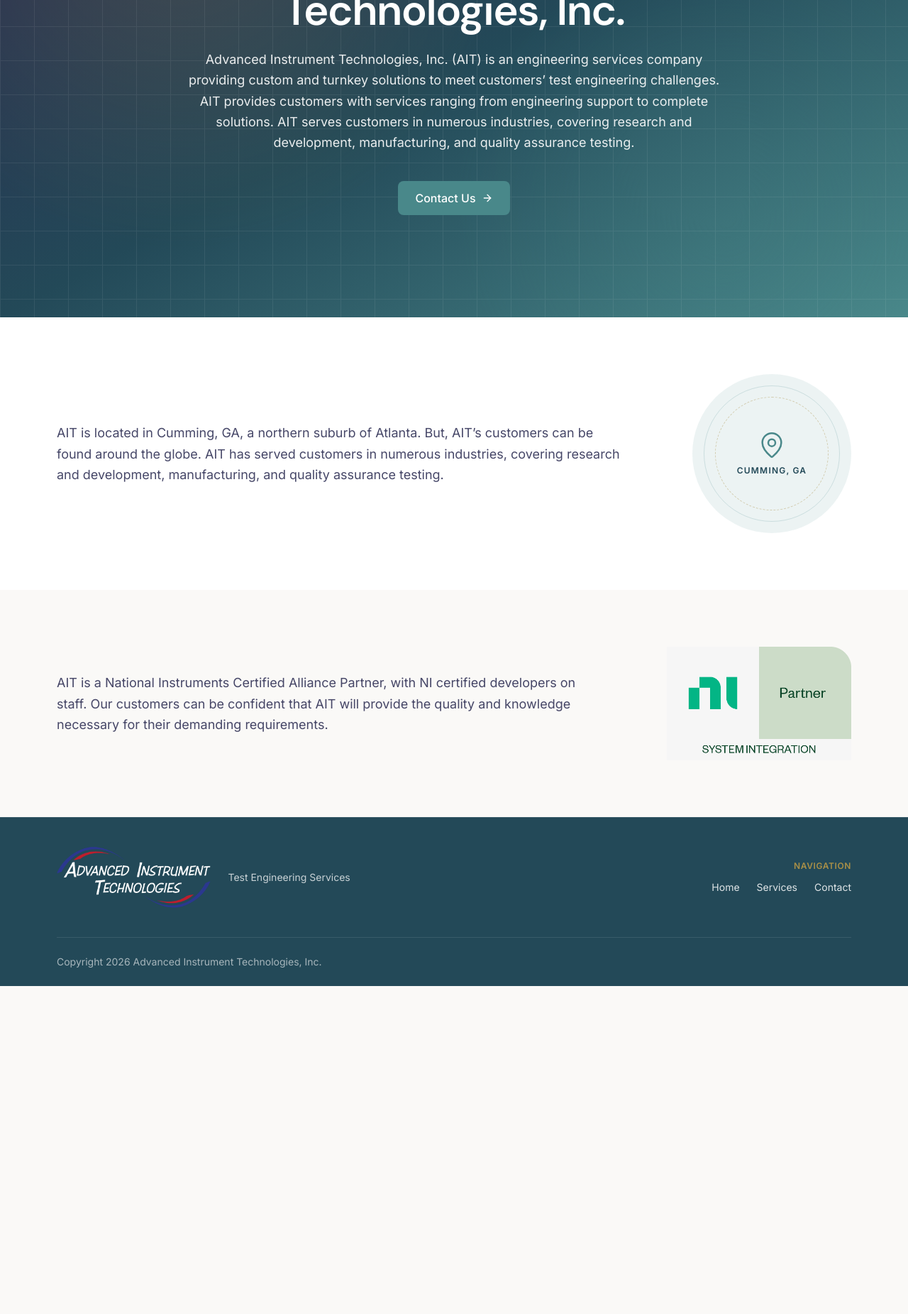
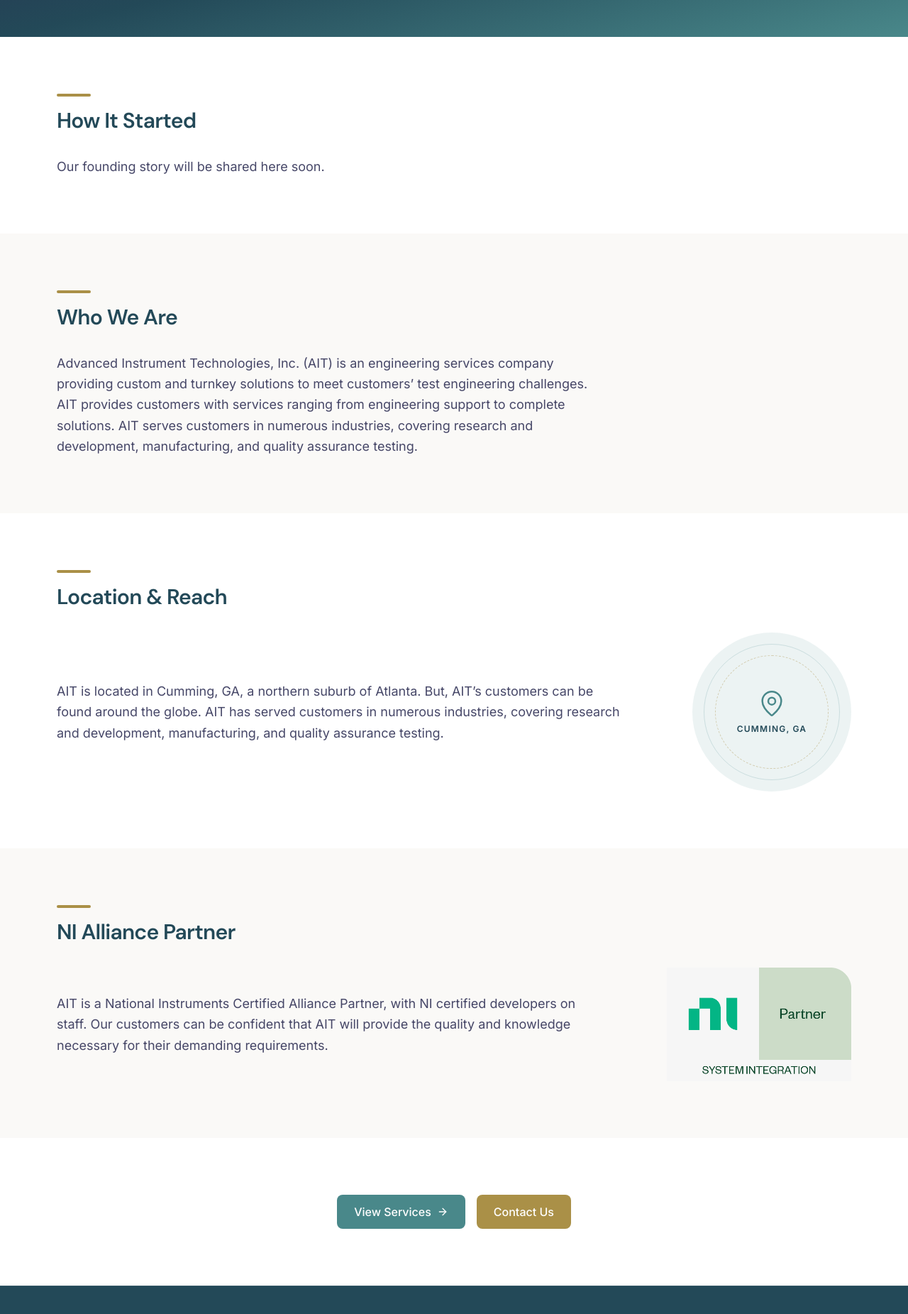
Before and after one commit to kplakosh/AIT, a React (Vite) app: page /about in a window 1280 px wide. Before the commit this address led to /. Shown: the part 340-2191 px from the top of the page at 71% size. Before the commit the page ends 1729 px from the top, so only its background shows below. Built offline with nearby package versions, Linux system fonts and the light colour scheme; no server answers.

Commit message:
Add About Us page and fix cross-page navigation.
Introduce Phase 8 About page with How It Started and relocated Home content, centralize routes, scroll to top on navigation, and update nav, sitemap, and strategy docs without hash-based URLs.

Co-authored-by: Cursor <cursoragent@cursor.com>

```diff
--- a/scripts/generate-seo-files.mjs
+++ b/scripts/generate-seo-files.mjs
@@ -4,7 +4,7 @@ import { loadEnv } from 'vite'
 
 const env = loadEnv('production', process.cwd(), '')
 const siteUrl = (env.VITE_SITE_URL || 'https://www.aitechinc.com').replace(/\/$/, '')
-const paths = ['/', '/services', '/contact']
+const paths = ['/', '/about', '/services', '/contact']
 
 const urlEntries = paths
   .map((path) => {
--- a/src/components/layout/Header.tsx
+++ b/src/components/layout/Header.tsx
@@ -1,6 +1,6 @@
 import { useCallback, useEffect, useRef, useState } from 'react'
 import { NavLink } from 'react-router-dom'
-import { navLinks } from '../../content/site'
+import { navLinks, routes } from '../../content/site'
 import { focusRing } from '../../lib/a11y'
 import { cn } from '../../lib/cn'
 import { pageGutter } from '../../lib/layout'
@@ -35,7 +35,7 @@ export function Header() {
       >
         <div className={cn(pageGutter, 'flex items-center justify-between gap-4 py-3')}>
           <NavLink
-            to="/"
+            to={routes.home}
             className={cn('shrink-0 rounded-md', focusRing)}
             onClick={() => setMobileOpen(false)}
           >
--- a/src/components/layout/PageLayout.tsx
+++ b/src/components/layout/PageLayout.tsx
@@ -5,12 +5,14 @@ import { focusRing } from '../../lib/a11y'
 import { cn } from '../../lib/cn'
 import { Footer } from './Footer'
 import { Header } from './Header'
+import { ScrollToTop } from './ScrollToTop'
 
 export function PageLayout() {
   const { meta, noIndex } = useRouteSeo()
 
   return (
     <>
+      <ScrollToTop />
       <SiteSeo meta={meta} noIndex={noIndex} />
       <a
         href="#main-content"
--- /dev/null
+++ b/src/components/layout/ScrollToTop.tsx
@@ -0,0 +1,12 @@
+import { useLayoutEffect } from 'react'
+import { useLocation } from 'react-router-dom'
+
+export function ScrollToTop() {
+  const { pathname } = useLocation()
+
+  useLayoutEffect(() => {
+    window.scrollTo(0, 0)
+  }, [pathname])
+
+  return null
+}
--- a/src/components/services/ServiceCard.tsx
+++ b/src/components/services/ServiceCard.tsx
@@ -1,6 +1,6 @@
 import type { LucideIcon } from 'lucide-react'
 import { Code2, Cpu, HelpCircle, Layers, Mail } from 'lucide-react'
-import { servicesContent } from '../../content/site'
+import { servicesContent, routes } from '../../content/site'
 import { cn } from '../../lib/cn'
 import { ButtonLink } from '../ui/Button'
 import { Card } from '../ui/Card'
@@ -48,7 +48,7 @@ export function ServiceCard({ section, variant = 'default', className = '' }: Se
 
       {section.id === 'let-us-help-you' ? (
         <div className="mt-6">
-          <ButtonLink to="/contact">Contact Us</ButtonLink>
+          <ButtonLink to={routes.contact}>Contact Us</ButtonLink>
         </div>
       ) : null}
     </Card>
--- a/src/components/ui/Card.tsx
+++ b/src/components/ui/Card.tsx
@@ -6,6 +6,7 @@ type CardVariant = 'default' | 'elevated' | 'accent'
 type CardProps = {
   children: ReactNode
   className?: string
+  id?: string
   variant?: CardVariant
 }
 
@@ -15,9 +16,12 @@ const variantClasses: Record<CardVariant, string> = {
   accent: 'border border-deep-teal/10 border-t-4 border-t-warm-gold bg-white shadow-sm',
 }
 
-export function Card({ children, className = '', variant = 'default' }: CardProps) {
+export function Card({ children, className = '', id, variant = 'default' }: CardProps) {
   return (
-    <div className={cn('rounded-xl p-6 transition-shadow hover:shadow-md', variantClasses[variant], className)}>
+    <div
+      id={id}
+      className={cn('rounded-xl p-6 transition-shadow hover:shadow-md', variantClasses[variant], className)}
+    >
       {children}
     </div>
   )
--- a/src/content/site.ts
+++ b/src/content/site.ts
@@ -19,10 +19,19 @@ export const colors = {
   warmGold: '#aa9047',
 } as const
 
+/** Internal app routes — single source of truth for links and redirects. */
+export const routes = {
+  home: '/',
+  about: '/about',
+  services: '/services',
+  contact: '/contact',
+} as const
+
 export const navLinks = [
-  { label: 'Home', path: '/' },
-  { label: 'Services', path: '/services' },
-  { label: 'Contact', path: '/contact' },
+  { label: 'Home', path: routes.home },
+  { label: 'About', path: routes.about },
+  { label: 'Services', path: routes.services },
+  { label: 'Contact', path: routes.contact },
 ] as const
 
 export const pageMeta = {
@@ -31,6 +40,13 @@ export const pageMeta = {
     description:
       'LabVIEW and TestStand test engineering and integration services. Turnkey solutions and development.',
     path: '/',
+    ogImage: '/images/logo.png',
+  },
+  about: {
+    title: 'About Us | Advanced Instrument Technologies',
+    description:
+      'Learn about AIT — test engineering services, company history, Cumming GA location, and NI Alliance Partner credentials.',
+    path: '/about',
     ogImage: '/images/logo.png',
   },
   services: {
@@ -61,6 +77,20 @@ export const homeContent = {
     width: 500,
     height: 308,
   },
+} as const
+
+export const aboutContent = {
+  pageSubtitle:
+    'Engineering services and turnkey test solutions for research, manufacturing, and quality assurance.',
+  whoWeAre: homeContent.intro,
+  howItStarted: {
+    title: 'How It Started',
+    // Draft placeholder — replace with your story when ready.
+    body: 'Our founding story will be shared here soon.',
+  },
+  location: homeContent.location,
+  niAlliance: homeContent.niAlliance,
+  niBadge: homeContent.niBadge,
 } as const
 
 export const servicesContent = {
--- /dev/null
+++ b/src/pages/AboutPage.tsx
@@ -0,0 +1,91 @@
+import { ArrowRight } from 'lucide-react'
+import { LocationGraphic } from '../components/home/LocationGraphic'
+import { ButtonLink } from '../components/ui/Button'
+import { Container } from '../components/ui/Container'
+import { FadeIn } from '../components/ui/FadeIn'
+import { PageHeader } from '../components/ui/PageHeader'
+import { Section } from '../components/ui/Section'
+import { SectionHeading } from '../components/ui/SectionHeading'
+import { aboutContent, routes } from '../content/site'
+
+export function AboutPage() {
+  return (
+    <>
+      <PageHeader title="About Us" description={aboutContent.pageSubtitle} />
+
+      <Section variant="white">
+        <Container>
+          <FadeIn>
+            <SectionHeading title={aboutContent.howItStarted.title} showDivider />
+            <p className="max-w-3xl text-base leading-relaxed text-navy-plum/85 md:text-lg">
+              {aboutContent.howItStarted.body}
+            </p>
+          </FadeIn>
+        </Container>
+      </Section>
+
+      <Section variant="muted">
+        <Container>
+          <FadeIn>
+            <SectionHeading title="Who We Are" showDivider />
+            <p className="max-w-3xl text-base leading-relaxed text-navy-plum/85 md:text-lg">
+              {aboutContent.whoWeAre}
+            </p>
+          </FadeIn>
+        </Container>
+      </Section>
+
+      <Section variant="white">
+        <Container>
+          <FadeIn>
+            <SectionHeading title="Location & Reach" showDivider />
+            <div className="grid items-center gap-10 md:grid-cols-[minmax(0,1fr)_auto] md:gap-x-12 lg:gap-x-16 xl:gap-x-24">
+              <p className="min-w-0 text-base leading-relaxed text-navy-plum/85 md:text-lg">
+                {aboutContent.location}
+              </p>
+              <LocationGraphic />
+            </div>
+          </FadeIn>
+        </Container>
+      </Section>
+
+      <Section variant="muted">
+        <Container>
+          <FadeIn delay={0.1}>
+            <SectionHeading title="NI Alliance Partner" showDivider />
+            <div className="grid items-center gap-10 md:grid-cols-[minmax(0,1fr)_auto] md:gap-x-12 lg:gap-x-16 xl:gap-x-24">
+              <p className="min-w-0 text-base leading-relaxed text-navy-plum/85 md:text-lg">
+                {aboutContent.niAlliance}
+              </p>
+              <div className="mx-auto flex w-[220px] shrink-0 justify-center justify-self-center sm:w-[240px] md:w-[260px]">
+                <img
+                  src={aboutContent.niBadge.src}
+                  alt={aboutContent.niBadge.alt}
+                  width={aboutContent.niBadge.width}
+                  height={aboutContent.niBadge.height}
+                  className="h-auto w-full max-w-[220px] md:max-w-[260px]"
+                />
+              </div>
+            </div>
+          </FadeIn>
+        </Container>
+      </Section>
+
+      <Section variant="white">
+        <Container>
+          <FadeIn>
+            <div className="flex flex-col items-center gap-4 sm:flex-row sm:justify-center">
+              <ButtonLink to={routes.services} size="lg" className="gap-2">
+                View Services
+                <ArrowRight className="h-4 w-4" aria-hidden="true" />
+              </ButtonLink>
+              <ButtonLink to={routes.contact} size="lg" variant="secondary">
+                Contact Us
+              </ButtonLink>
+            </div>
+          </FadeIn>
+        </Container>
+      </Section>
+    </>
+  )
+}
--- a/src/pages/DevComponentsPage.tsx
+++ b/src/pages/DevComponentsPage.tsx
@@ -1,3 +1,4 @@
+import { routes } from '../content/site'
 import { Button, ButtonLink, ExternalLink } from '../components/ui/Button'
 import { Card } from '../components/ui/Card'
 import { Container } from '../components/ui/Container'
@@ -20,7 +21,7 @@ export function DevComponentsPage() {
             <Button>Primary</Button>
             <Button variant="secondary">Secondary</Button>
             <Button variant="ghost">Ghost</Button>
-            <ButtonLink to="/contact">Button Link</ButtonLink>
+            <ButtonLink to={routes.contact}>Button Link</ButtonLink>
             <ExternalLink href="mailto:info@aitechinc.com">External Link</ExternalLink>
           </div>
           <div className="mt-6 flex flex-wrap items-center gap-4">
--- a/src/pages/HomePage.tsx
+++ b/src/pages/HomePage.tsx
@@ -1,11 +1,9 @@
 import { ArrowRight } from 'lucide-react'
-import { LocationGraphic } from '../components/home/LocationGraphic'
 import { ButtonLink } from '../components/ui/Button'
 import { Container } from '../components/ui/Container'
 import { FadeIn } from '../components/ui/FadeIn'
 import { Section } from '../components/ui/Section'
-import { homeContent, siteConfig } from '../content/site'
-import { contentPairGrid } from '../lib/layout'
+import { homeContent, routes, siteConfig } from '../content/site'
 
 export function HomePage() {
   return (
@@ -41,8 +39,19 @@ export function HomePage() {
               <p className="mt-6 text-base leading-relaxed text-white/90 md:text-lg">
                 {homeContent.intro}
               </p>
-              <div className="mt-10">
-                <ButtonLink to="/contact" size="lg" className="gap-2">
+              <div className="mt-10 flex flex-wrap items-center justify-center gap-4">
+                <ButtonLink to={routes.about} size="lg" variant="secondary">
+                  About Us
+                </ButtonLink>
+                <ButtonLink
+                  to={routes.services}
+                  size="lg"
+                  variant="ghost"
+                  className="border-white/30 text-white hover:border-white/50 hover:bg-white/10"
+                >
+                  Services
+                </ButtonLink>
+                <ButtonLink to={routes.contact} size="lg" className="gap-2">
                   Contact Us
                   <ArrowRight className="h-4 w-4" aria-hidden="true" />
                 </ButtonLink>
@@ -51,40 +60,6 @@ export function HomePage() {
           </FadeIn>
         </Container>
       </Section>
-
-      <Section variant="white">
-        <Container>
-          <FadeIn>
-            <div className={contentPairGrid}>
-              <p className="min-w-0 text-base leading-relaxed text-navy-plum/85 md:text-lg">
-                {homeContent.location}
-              </p>
-              <LocationGraphic />
-            </div>
-          </FadeIn>
-        </Container>
-      </Section>
-
-      <Section variant="muted">
-        <Container>
-          <FadeIn delay={0.1}>
-            <div className={contentPairGrid}>
-              <p className="min-w-0 text-base leading-relaxed text-navy-plum/85 md:text-lg">
-                {homeContent.niAlliance}
-              </p>
-              <div className="mx-auto flex w-[220px] shrink-0 justify-center justify-self-center sm:w-[240px] md:w-[260px]">
-                <img
-                  src={homeContent.niBadge.src}
-                  alt={homeContent.niBadge.alt}
-                  width={homeContent.niBadge.width}
-                  height={homeContent.niBadge.height}
-                  className="h-auto w-full max-w-[220px] md:max-w-[260px]"
-                />
-              </div>
-            </div>
-          </FadeIn>
-        </Container>
-      </Section>
     </>
   )
 }
--- a/src/router.tsx
+++ b/src/router.tsx
@@ -1,5 +1,7 @@
 import { createBrowserRouter, Navigate } from 'react-router-dom'
 import { PageLayout } from './components/layout/PageLayout'
+import { routes } from './content/site'
+import { AboutPage } from './pages/AboutPage'
 import { ContactPage } from './pages/ContactPage'
 import { DevComponentsPage } from './pages/DevComponentsPage'
 import { HomePage } from './pages/HomePage'
@@ -32,6 +34,11 @@ export const router = createBrowserRouter([
         handle: { seo: { key: 'home' as const } },
       },
       {
+        path: 'about',
+        element: <AboutPage />,
+        handle: { seo: { key: 'about' as const } },
+      },
+      {
         path: 'services',
         element: <ServicesPage />,
         handle: { seo: { key: 'services' as const } },
@@ -44,7 +51,7 @@ export const router = createBrowserRouter([
       ...devRoutes,
       {
         path: '*',
-        element: <Navigate to="/" replace />,
+        element: <Navigate to={routes.home} replace />,
       },
     ],
   },
```
Also changed, not shown: 2 other files (tests, documents, lock files or other folders).
